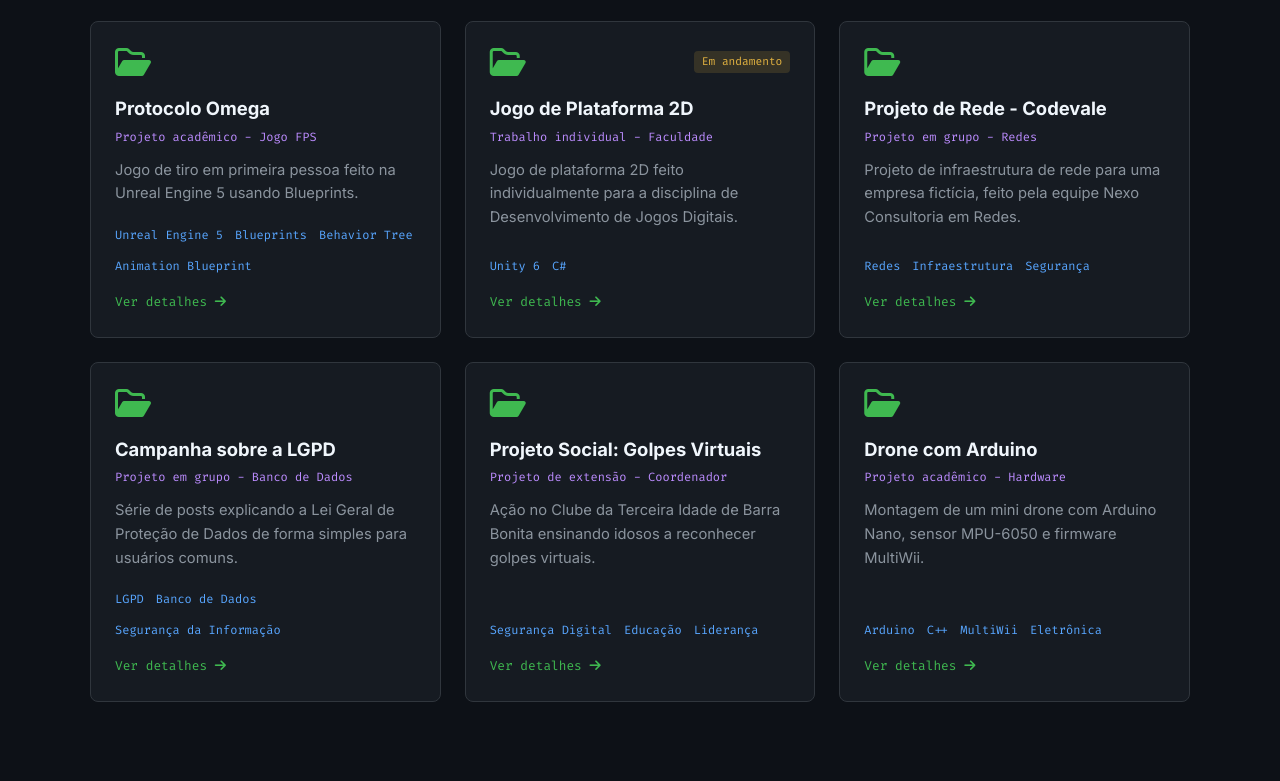
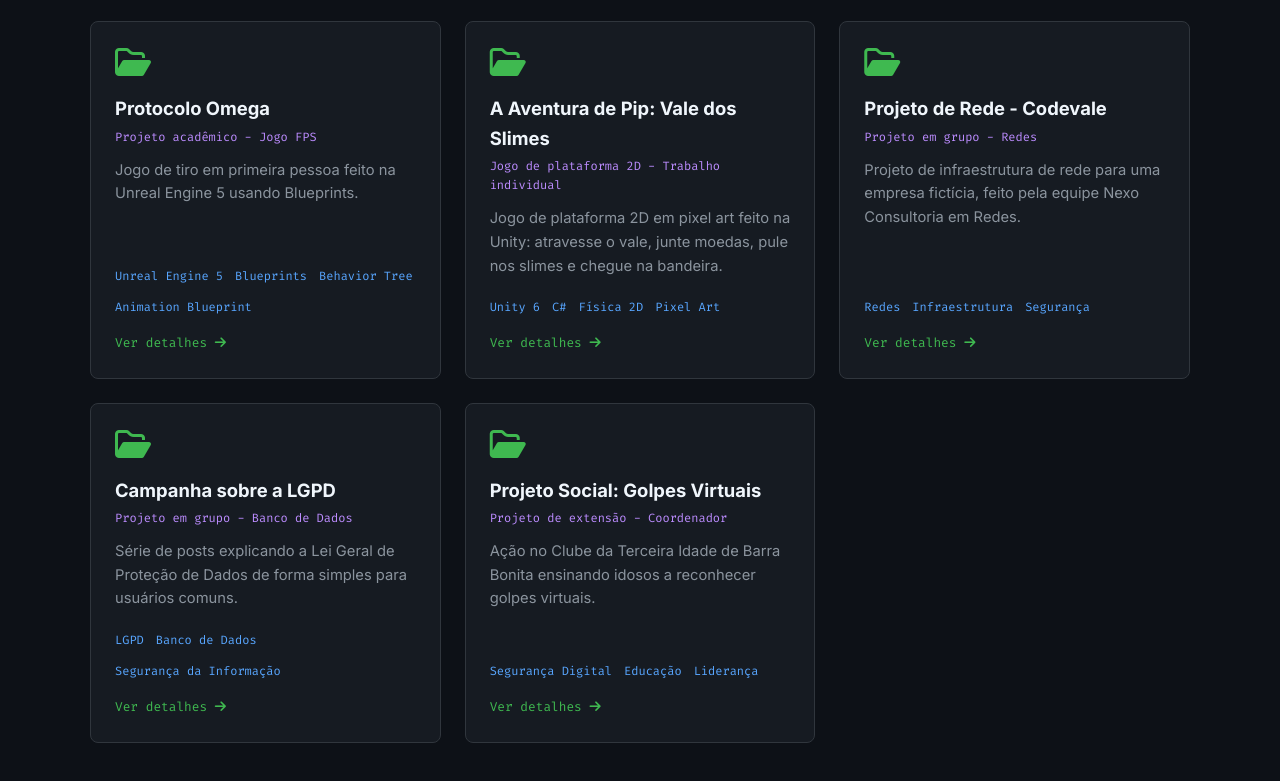
Before and after one commit to heitorlupino/heitorlupino.github.io, a plain HTML site: page index.html in a window 1280 px wide. Shown: the part 3050-3831 px from the top of the page. Drawn offline with Linux system fonts and the light colour scheme.

Commit message:
Atualiza jogo de plataforma 2D e remove projeto do drone

```diff
--- a/index.html
+++ b/index.html
@@ -152,7 +152,6 @@
               <li>Unity</li>
               <li>Unreal Engine 5</li>
               <li>Figma</li>
-              <li>Arduino</li>
             </ul>
           </div>
 
--- a/js/dados.js
+++ b/js/dados.js
@@ -196,25 +196,39 @@ const projetos = [
   },
   {
     id: "jogo-plataforma-2d",
-    titulo: "Jogo de Plataforma 2D",
-    tipo: "Trabalho individual - Faculdade",
+    titulo: "A Aventura de Pip: Vale dos Slimes",
+    tipo: "Jogo de plataforma 2D - Trabalho individual",
     categoria: "jogos",
-    status: "Em andamento",
-    resumo: "Jogo de plataforma 2D feito individualmente para a disciplina de Desenvolvimento de Jogos Digitais.",
+    status: "",
+    resumo: "Jogo de plataforma 2D em pixel art feito na Unity: atravesse o vale, junte moedas, pule nos slimes e chegue na bandeira.",
     descricao: [
-      "Jogo de plataforma 2D que estou desenvolvendo sozinho como trabalho individual da disciplina de Desenvolvimento de Jogos Digitais.",
-      "O jogo está sendo feito na Unity 6 e precisa cumprir todos os requisitos pedidos pelo professor."
+      "A Aventura de Pip: Vale dos Slimes é um jogo de plataforma 2D que fiz sozinho como trabalho individual da disciplina de Desenvolvimento de Jogos Digitais, na Unity 6.",
+      "O jogador controla o Pip e precisa atravessar o vale juntando moedas, desviando de espinhos e buracos e pulando em cima dos slimes até chegar na bandeira dourada no fim da fase. O jogo tem menu, pausa, tela de game over, tela de vitória e salva o recorde de pontos.",
+      "Controles: A/D ou setas para andar, Espaço ou W para pular (segurando pula mais alto), ESC para pausar, R para recomeçar e M para voltar ao menu. Também funciona com controle."
     ],
     comoFoiFeito: [
-      "Definição do gênero (plataforma 2D) e dos requisitos do trabalho",
-      "Movimentação e pulo do personagem",
-      "Montagem das fases",
-      "Testes e ajustes"
+      "Movimento do jogador com física (Rigidbody2D), aceleração e desaceleração",
+      "Pulo com altura variável, coyote time e jump buffer para o controle ficar mais justo",
+      "Animações por estados (parado, correndo, pulando, caindo) e efeito de squash & stretch",
+      "Slimes que patrulham as plataformas: pular em cima derrota o inimigo, encostar tira uma vida",
+      "Moedas, corações de vida extra, espinhos, checkpoint e bandeira de vitória",
+      "GameManager com máquina de estados (Menu, Jogando, Pausado, Game Over e Vitória), pontos, vidas, tempo e recorde salvo com PlayerPrefs",
+      "HUD com corações, moedas, pontos e tempo, usando fontes pixel art (Press Start 2P e VT323)",
+      "Câmera que segue o jogador suavemente, com limites da fase e tremida ao levar dano",
+      "Fundo com efeito parallax (montanhas, colinas e nuvens)",
+      "Música chiptune e efeitos sonoros 8-bit gerados por código, sem arquivos de áudio",
+      "Script de editor que monta a fase inteira a partir de um mapa em texto, escolhendo os blocos de grama e terra automaticamente"
     ],
-    tecnologias: ["Unity 6", "C#"],
+    tecnologias: ["Unity 6", "C#", "Física 2D", "Pixel Art"],
     github: "",
     link: "",
-    imagens: [],
+    imagens: [
+      "assets/projetos/jogo-plataforma-2d/imagem1.png",
+      "assets/projetos/jogo-plataforma-2d/imagem2.png",
+      "assets/projetos/jogo-plataforma-2d/imagem3.png",
+      "assets/projetos/jogo-plataforma-2d/mapa-fase1.png",
+      "assets/projetos/jogo-plataforma-2d/sprites.png"
+    ],
     video: ""
   },
   {
@@ -293,32 +307,6 @@ const projetos = [
     link: "",
     imagens: [],
     video: ""
-  },
-  {
-    id: "drone-arduino",
-    titulo: "Drone com Arduino",
-    tipo: "Projeto acadêmico - Hardware",
-    categoria: "outros",
-    status: "",
-    resumo: "Montagem de um mini drone com Arduino Nano, sensor MPU-6050 e firmware MultiWii.",
-    descricao: [
-      "Projeto da faculdade em que montamos um mini drone do zero usando Arduino.",
-      "Toda a montagem foi documentada em um relatório com fotos de cada etapa."
-    ],
-    comoFoiFeito: [
-      "Arduino Nano como controlador de voo",
-      "Sensor MPU-6050 (giroscópio e acelerômetro) para estabilizar o drone",
-      "Módulo Bluetooth HC-05 para comunicação",
-      "Driver DRV8833 e motores coreless 8520",
-      "Bateria LiPo de 750mAh",
-      "Firmware MultiWii",
-      "Relatório com 11 fotos da montagem em ordem"
-    ],
-    tecnologias: ["Arduino", "C++", "MultiWii", "Eletrônica"],
-    github: "",
-    link: "",
-    imagens: [],
-    video: ""
   }
 ];
 
```
Also changed, not shown: assets/projetos/jogo-plataforma-2d/imagem1.png (added), assets/projetos/jogo-plataforma-2d/imagem2.png (added), assets/projetos/jogo-plataforma-2d/imagem3.png (added), assets/projetos/jogo-plataforma-2d/mapa-fase1.png (added), assets/projetos/jogo-plataforma-2d/sprites.png (added), 2 other files.
